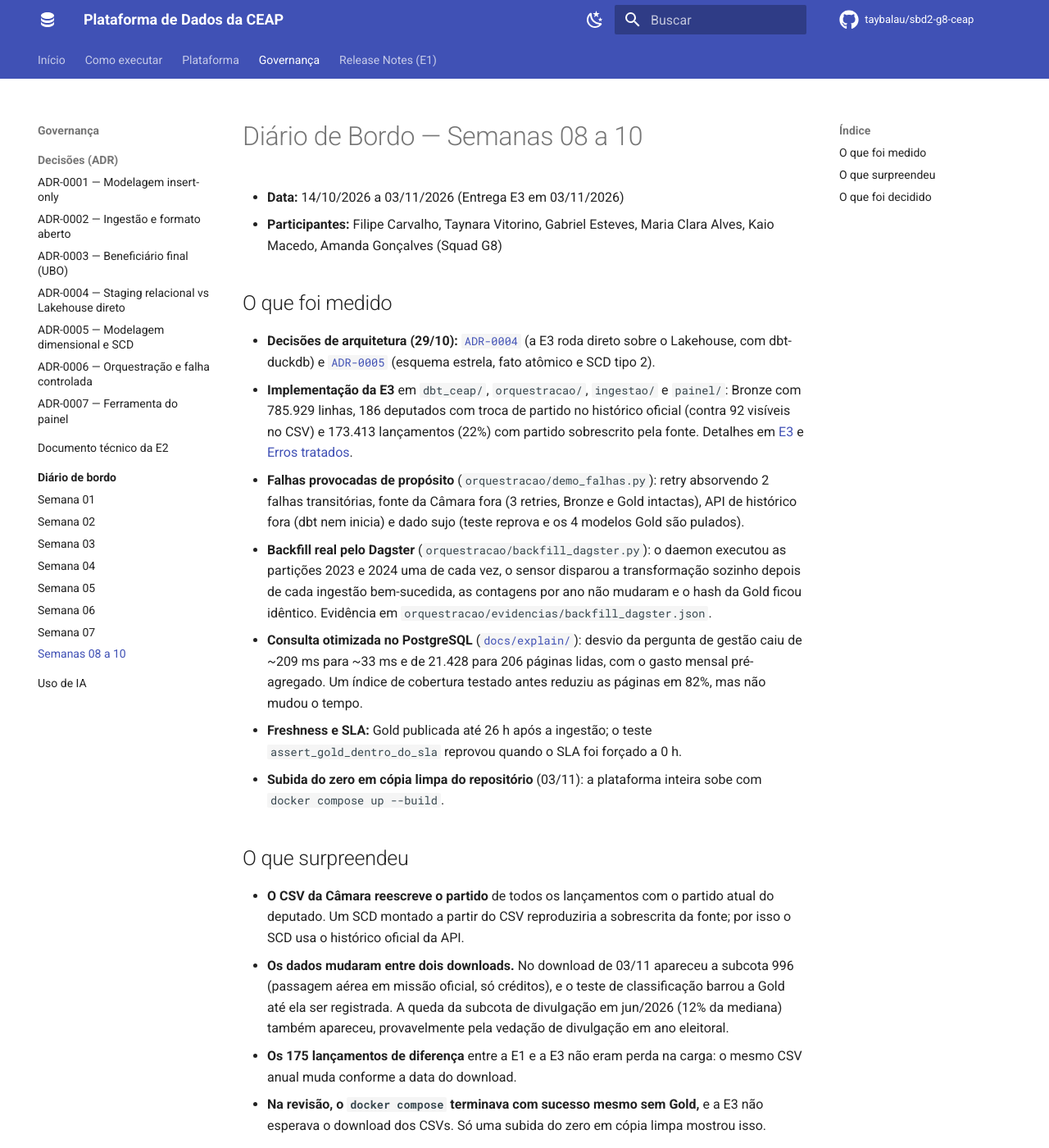
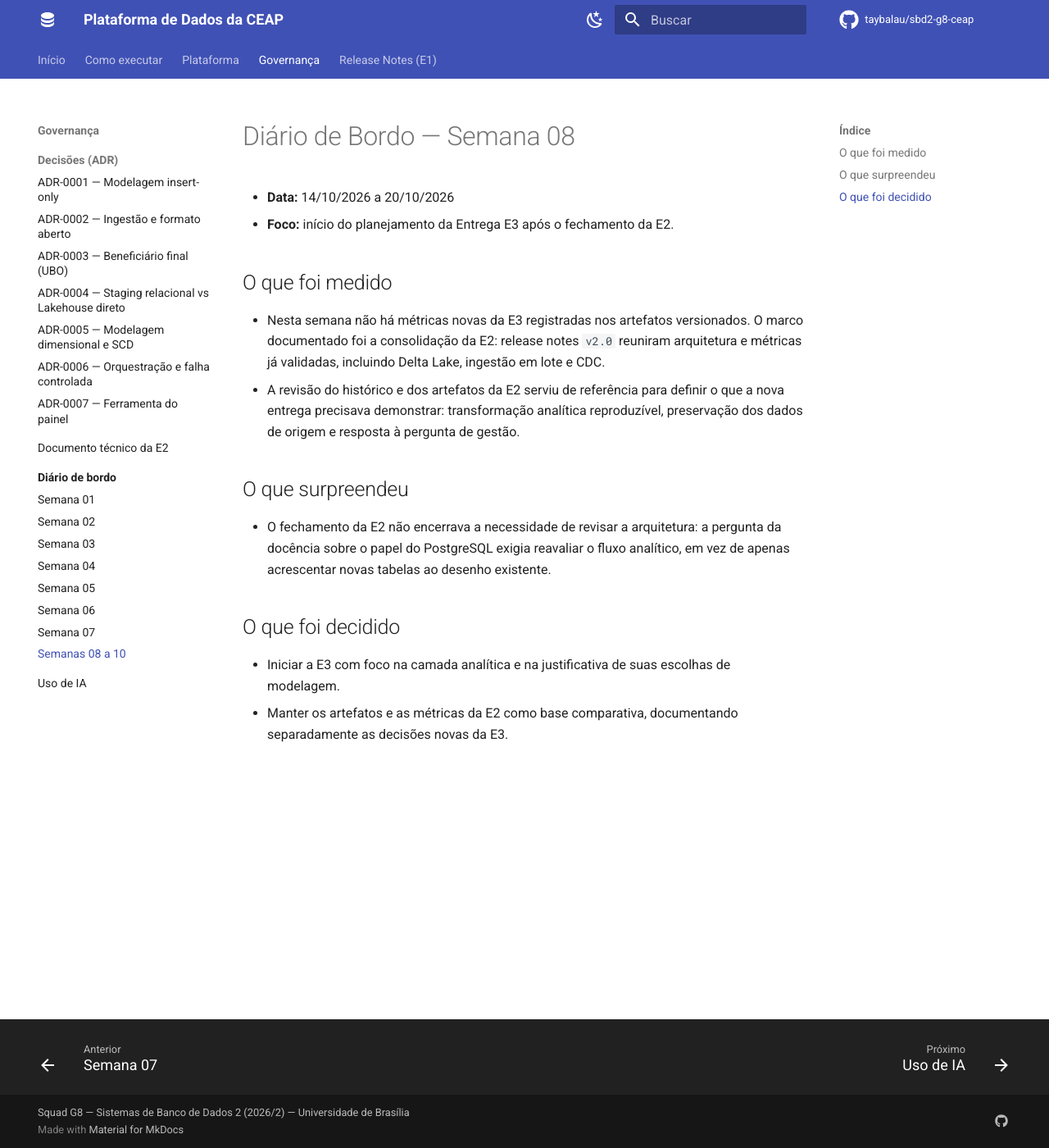
Before and after one commit to taybalau/sbd2-g8-ceap, an MkDocs documentation site: the page built from docs/diario/semana-08.md, in a window 1280 px wide and 1400 px high. Shown: the whole window at 82% size. Built offline with MkDocs 1.6.1 and Material for MkDocs 9.7.7, drawn with Linux system fonts in a browser that asks for light colours; comment, search, counter and statistics services are not loaded; some of the changed text lies outside the part shown.

```diff
--- a/docs/diario/semana-08.md
+++ b/docs/diario/semana-08.md
@@ -1,25 +1,15 @@
-# Diário de Bordo — Semanas 08 a 10
+# Diário de Bordo — Semana 08
 
-- **Data:** 14/10/2026 a 03/11/2026 (Entrega E3 em 03/11/2026)
-- **Participantes:** Filipe Carvalho, Taynara Vitorino, Gabriel Esteves, Maria Clara Alves, Kaio Macedo, Amanda Gonçalves (Squad G8)
+- **Data:** 14/10/2026 a 20/10/2026
+- **Foco:** início do planejamento da Entrega E3 após o fechamento da E2.
 
 ## O que foi medido
-- **Decisões de arquitetura (29/10):** [`ADR-0004`](../adr/0004-avaliacao-etl-relacional-postgres-vs-lakehouse-direto.md) (a E3 roda direto sobre o Lakehouse, com dbt-duckdb) e [`ADR-0005`](../adr/0005-modelagem-dimensional-granularidade-scd-ceap.md) (esquema estrela, fato atômico e SCD tipo 2).
-- **Implementação da E3** em `dbt_ceap/`, `orquestracao/`, `ingestao/` e `painel/`: Bronze com 785.929 linhas, 186 deputados com troca de partido no histórico oficial (contra 92 visíveis no CSV) e 173.413 lançamentos (22%) com partido sobrescrito pela fonte. Detalhes em [E3](../e3.md) e [Erros tratados](../e3-erros-tratados.md).
-- **Falhas provocadas de propósito** (`orquestracao/demo_falhas.py`): retry absorvendo 2 falhas transitórias, fonte da Câmara fora (3 retries, Bronze e Gold intactas), API de histórico fora (dbt nem inicia) e dado sujo (teste reprova e os 4 modelos Gold são pulados).
-- **Backfill real pelo Dagster** (`orquestracao/backfill_dagster.py`): o daemon executou as partições 2023 e 2024 uma de cada vez, o sensor disparou a transformação sozinho depois de cada ingestão bem-sucedida, as contagens por ano não mudaram e o hash da Gold ficou idêntico. Evidência em `orquestracao/evidencias/backfill_dagster.json`.
-- **Consulta otimizada no PostgreSQL** ([`docs/explain/`](../explain/README.md)): desvio da pergunta de gestão caiu de ~209 ms para ~33 ms e de 21.428 para 206 páginas lidas, com o gasto mensal pré-agregado. Um índice de cobertura testado antes reduziu as páginas em 82%, mas não mudou o tempo.
-- **Freshness e SLA:** Gold publicada até 26 h após a ingestão; o teste `assert_gold_dentro_do_sla` reprovou quando o SLA foi forçado a 0 h.
-- **Subida do zero em cópia limpa do repositório** (03/11): a plataforma inteira sobe com `docker compose up --build`.
+- Nesta semana não há métricas novas da E3 registradas nos artefatos versionados. O marco documentado foi a consolidação da E2: release notes `v2.0` reuniram arquitetura e métricas já validadas, incluindo Delta Lake, ingestão em lote e CDC.
+- A revisão do histórico e dos artefatos da E2 serviu de referência para definir o que a nova entrega precisava demonstrar: transformação analítica reproduzível, preservação dos dados de origem e resposta à pergunta de gestão.
 
 ## O que surpreendeu
-- **O CSV da Câmara reescreve o partido** de todos os lançamentos com o partido atual do deputado. Um SCD montado a partir do CSV reproduziria a sobrescrita da fonte; por isso o SCD usa o histórico oficial da API.
-- **Os dados mudaram entre dois downloads.** No download de 03/11 apareceu a subcota 996 (passagem aérea em missão oficial, só créditos), e o teste de classificação barrou a Gold até ela ser registrada. A queda da subcota de divulgação em jun/2026 (12% da mediana) também apareceu, provavelmente pela vedação de divulgação em ano eleitoral.
-- **Os 175 lançamentos de diferença** entre a E1 e a E3 não eram perda na carga: o mesmo CSV anual muda conforme a data do download.
-- **Na revisão, o `docker compose` terminava com sucesso mesmo sem Gold,** e a E3 não esperava o download dos CSVs. Só uma subida do zero em cópia limpa mostrou isso.
+- O fechamento da E2 não encerrava a necessidade de revisar a arquitetura: a pergunta da docência sobre o papel do PostgreSQL exigia reavaliar o fluxo analítico, em vez de apenas acrescentar novas tabelas ao desenho existente.
 
 ## O que foi decidido
-- Manter o painel em Streamlit, com a justificativa e as medições no [`ADR-0007`](../adr/0007-ferramenta-do-painel-analitico.md).
-- Registrar no seed `ruptura_publicacao.csv` toda quebra de série investigada. Uma quebra nova reprova o build até alguém investigar.
-- Revisão entre pares: a implementação foi revisada e testada do zero antes do merge (PR #2), e os complementos da E3 entraram por uma branch própria.
-- Geração da tag `e3` no repositório público da Squad.
+- Iniciar a E3 com foco na camada analítica e na justificativa de suas escolhas de modelagem.
+- Manter os artefatos e as métricas da E2 como base comparativa, documentando separadamente as decisões novas da E3.
```
Also changed, not shown: AI-USAGE.md (+3 -1 lines), docs/adr/0005-modelagem-dimensional-granularidade-scd-ceap.md (+1 -2 lines), docs/adr/0006-orquestracao-falha-controlada-e-backfill.md (+1 -1 lines), docs/adr/0007-ferramenta-do-painel-analitico.md (+1 -1 lines), docs/diario/index.md (+3 -1 lines), docs/diario/semana-09.md (added, +16 -0 lines), docs/diario/semana-10.md (added, +25 -0 lines).
